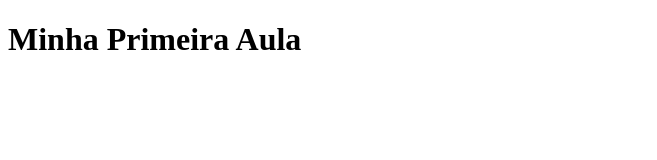
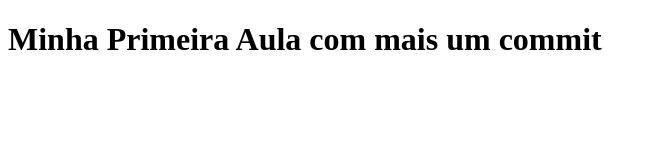
Before and after one commit to ruanpmoreira/Aula-01, a plain HTML site: page index.html in a window 1280 px wide. Shown: the whole page, without its empty margins (0-657 px from the left). Drawn offline with Linux system fonts and the light colour scheme.

Commit message:
Adicionamos mais uma parte do texto no nosso código

```diff
--- a/index.html
+++ b/index.html
@@ -7,7 +7,7 @@
 </head>
 
 <body>
-  <h1>Minha Primeira Aula</h1>
+  <h1>Minha Primeira Aula com mais um commit</h1>
 </body>
 
 </html>
```
